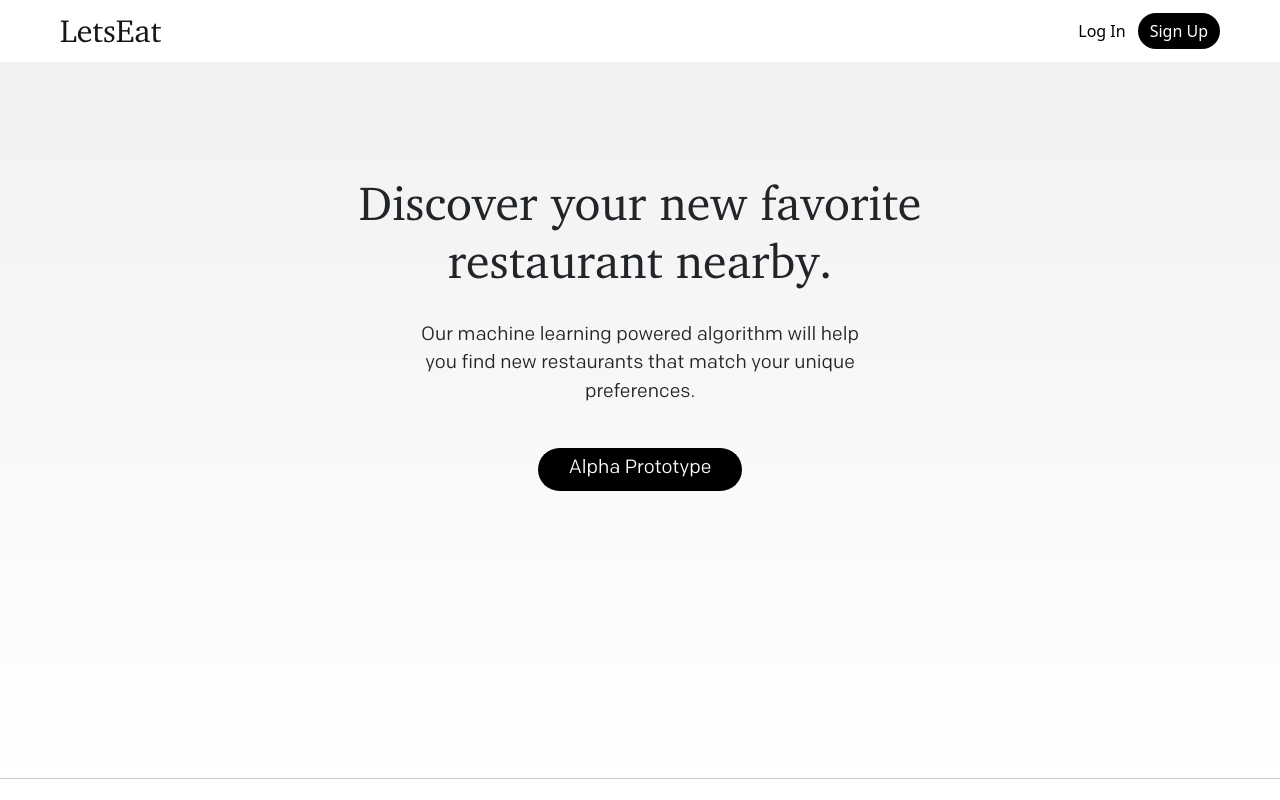
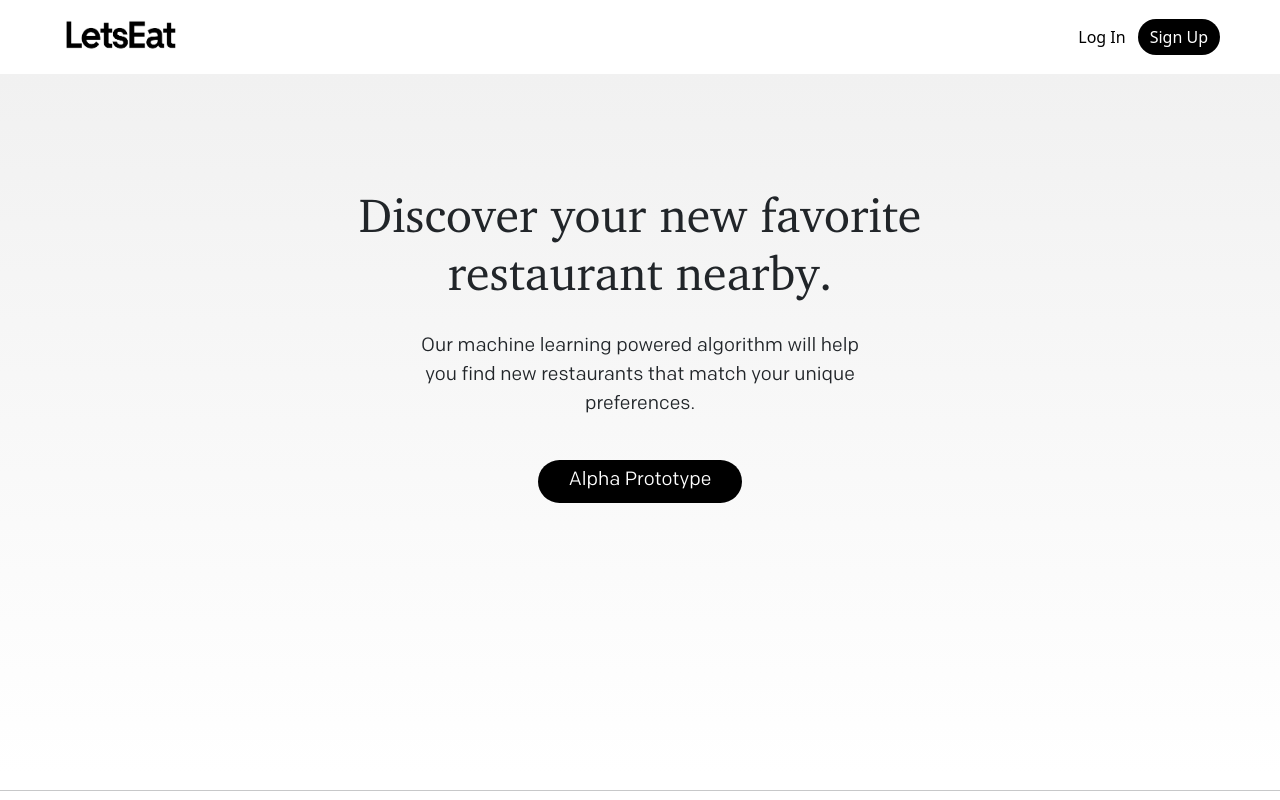
Before and after one commit to menglander2019/LetsEat-Dev, a React (Create React App) app in the folder react/letseat-app/: page / in a window 1280 px wide. Built offline with nearby package versions, Linux system fonts and the light colour scheme.

Commit message:
Added logo and css

```diff
--- a/react/letseat-app/src/components/DashboardComponents/DashboardNavbar.jsx
+++ b/react/letseat-app/src/components/DashboardComponents/DashboardNavbar.jsx
@@ -8,6 +8,7 @@ import * as BoxIcons from 'react-icons/bi'
 import * as BsIcons from "react-icons/bs"
 import * as IconName from "react-icons/io";
 
+import logoPath from "../../design-resources/logo/letseat-banner.png"
 
 // Takes in JSON data of a restaurant and parses the data
 const DashboardNavbar = ({ navBarColor }) => {
@@ -32,9 +33,7 @@ const DashboardNavbar = ({ navBarColor }) => {
             <div className="navbar align-items-center padding-style-1">
                 <div className="d-flex justify-content-start">
                     <Link to="/dashboard">
-                        <h2 className="charter-regular">
-                            LetsEat
-                        </h2>
+                        <img src={logoPath} className="letseat-logo-navbar" />
                     </Link>
                 </div>
                 <div className="d-flex justify-content-end">
--- a/react/letseat-app/src/components/HomeComponents/HomeNavbar.jsx
+++ b/react/letseat-app/src/components/HomeComponents/HomeNavbar.jsx
@@ -1,5 +1,7 @@
 import React, { Component } from 'react'
 import { Link } from 'react-router-dom'
+
+import logoPath from "../../design-resources/logo/letseat-banner.png"
 
 // Takes in JSON data of a restaurant and parses the data
 const HomeNavbar = () => {
@@ -9,9 +11,7 @@ const HomeNavbar = () => {
             <div className="navbar align-items-center padding-style-1">
                 <div class="d-flex justify-content-start">
                     <Link to="/">
-                        <h2 className="charter-regular">
-                            LetsEat
-                        </h2>
+                        <img src={logoPath} className="letseat-logo-navbar" />
                     </Link>
                 </div>
                 <div class="d-flex justify-content-end">
--- a/react/letseat-app/src/css/Home.css
+++ b/react/letseat-app/src/css/Home.css
@@ -279,3 +279,8 @@ label {
     margin-top: 50px;
     background: white;
 }
+
+.letseat-logo-navbar {
+    width: 120px;
+    height: 50px;
+}
--- a/react/letseat-app/src/pages/Login.js
+++ b/react/letseat-app/src/pages/Login.js
@@ -125,8 +125,7 @@ function CreateAccount() {
                         navigate("/edit/preferences")
                     } else {
                         // Case 2: Existing User
-                        // navigate("/searchquestions")
-                        navigate("/edit/preferences")
+                        navigate("/dashboard")
                     }
                 } else {
                     console.log("Error!")
--- a/react/letseat-app/src/pages/Restaurant.js
+++ b/react/letseat-app/src/pages/Restaurant.js
@@ -7,7 +7,7 @@ import DashboardNavbar from '../components/DashboardComponents/DashboardNavbar';
 
 function Restaurant() {
 
-    const [ restaurants, setRestaurants ] = useState([])
+    const [ restaurantList, setRestaurantList ] = useState([])
     // Keeps index of the restaurant index from JSON data
     const [ restaurantIndex, setRestaurantIndex ] = useState(0)
     // State 0: Questionnaire, State 1: Display Restaurant
@@ -30,7 +30,8 @@ function Restaurant() {
             .then(async response => {
                 const data = await response.json()
                 if (response.ok) {
-                    setRestaurants(data)
+                    console.log(data)
+                    setRestaurantList(data)
                 } else {
                     console.log("Error!")
                 }
@@ -49,10 +50,13 @@ function Restaurant() {
     }
 
     // Accesses JSON data (implement error or null checks later on)
-    const parseRestaurantData = (jsonData, index) => {
-        return jsonData.businesses[index]
+    const parseRestaurantData = (index) => {
+        return restaurantList.restaurants[index]
     }
 
+    if (restaurantList.length == 0) {
+        return ( <h1>Loading</h1>)
+    } else {
         return (
             <div className="container">
                 <DashboardNavbar navBarColor={"home-navbar-white"}/>
@@ -61,11 +65,13 @@ function Restaurant() {
                         <div className="d-flex flex-column">
                         {   displayRestaurant == 0
                             ? (
-                            <h1>Confirmed!</h1>
+                                <>
+                                    <h1 className="text-center">Confirmed!</h1>
+                                </>
                             ) :
                             (
                                 <>
-                                <RestaurantCard jsonData={parseRestaurantData(TestData, restaurantIndex)} />
+                                    <RestaurantCard jsonData={parseRestaurantData(restaurantIndex)} />
                                     <div className="buttons mt-4">
                                         <div className="d-flex flex-wrap justify-content-between">
                                             <button type="button" className="btn tryAgain flex-styling-50" onClick={nextRestaurant}>Try Again</button>
@@ -81,6 +87,7 @@ function Restaurant() {
             </div>
         );
     }
+}
 
 
 export default Restaurant
--- a/react/letseat-app/src/pages/SearchQuestions.js
+++ b/react/letseat-app/src/pages/SearchQuestions.js
@@ -129,6 +129,8 @@ function SearchQuestions() {
 
         e.preventDefault()
 
+        console.log(questions)
+
         const requestOption = {
             method: "POST",
             headers: { "Content-Type": "application/json" },
@@ -142,7 +144,6 @@ function SearchQuestions() {
                     navigate("/restaurantsearch")
                 } else {
                     console.log("Error Posting!")
-                    navigate("/dashboard")
                 }
             })
             .catch(error => {
```
Also changed, not shown: react/letseat-app/src/design-resources/logo/letseat-banner.png (added). Lines whose indentation alone changed are shown as unchanged.
